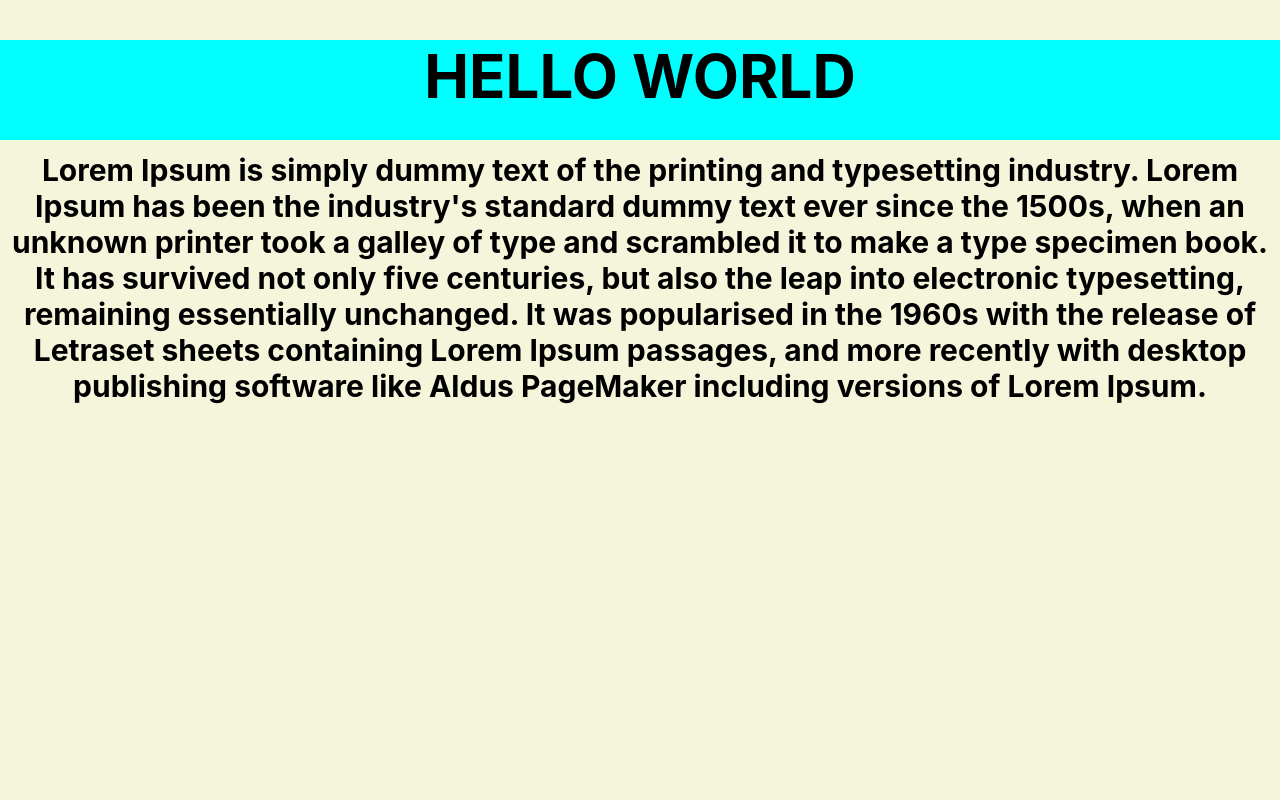
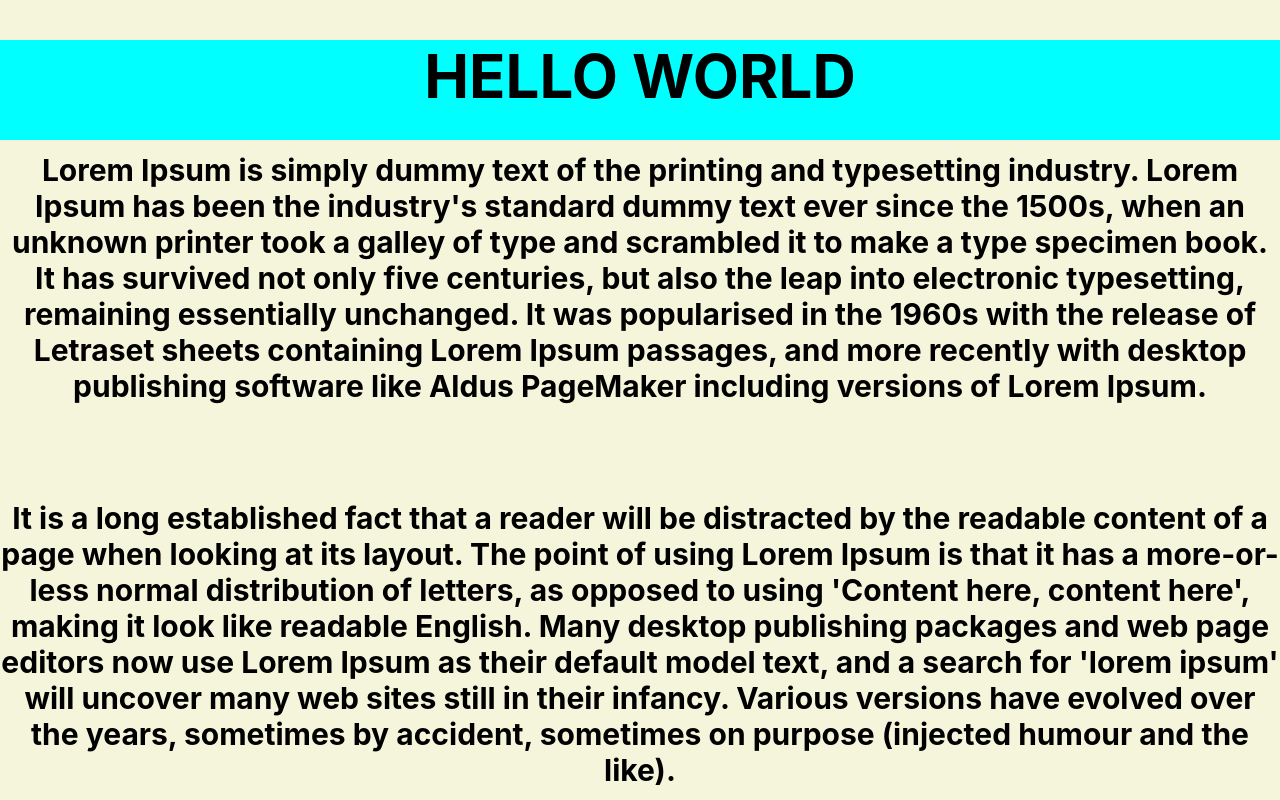
Before and after one commit to sruthi377/Student_App, a React (Create React App) app: page / in a window 1280 px wide. Built offline with nearby package versions, Linux system fonts and the light colour scheme.

Commit message:
added second paragraph

```diff
--- a/src/App.js
+++ b/src/App.js
@@ -5,6 +5,11 @@
     <div className="App">
       <h1>HELLO WORLD</h1>
       <p>Lorem Ipsum is simply dummy text of the printing and typesetting industry. Lorem Ipsum has been the industry's standard dummy text ever since the 1500s, when an unknown printer took a galley of type and scrambled it to make a type specimen book. It has survived not only five centuries, but also the leap into electronic typesetting, remaining essentially unchanged. It was popularised in the 1960s with the release of Letraset sheets containing Lorem Ipsum passages, and more recently with desktop publishing software like Aldus PageMaker including versions of Lorem Ipsum.</p>
+   <br>
+   </br>
+   <p>
+   It is a long established fact that a reader will be distracted by the readable content of a page when looking at its layout. The point of using Lorem Ipsum is that it has a more-or-less normal distribution of letters, as opposed to using 'Content here, content here', making it look like readable English. Many desktop publishing packages and web page editors now use Lorem Ipsum as their default model text, and a search for 'lorem ipsum' will uncover many web sites still in their infancy. Various versions have evolved over the years, sometimes by accident, sometimes on purpose (injected humour and the like).
+   </p>
     </div>
   );
 }
```
